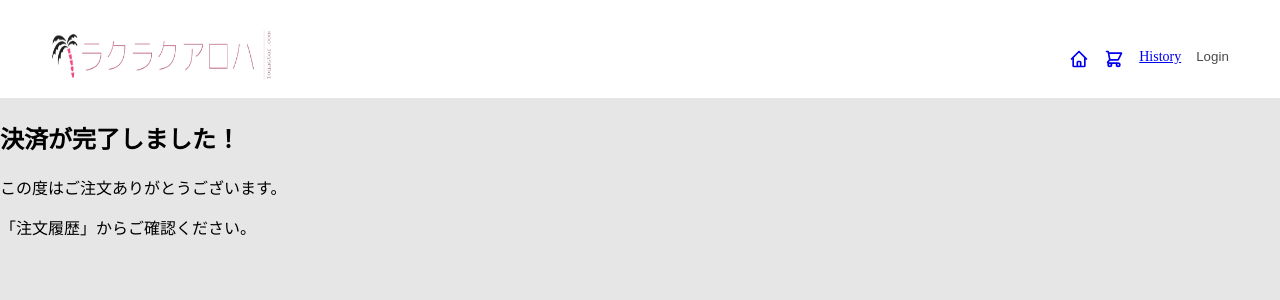
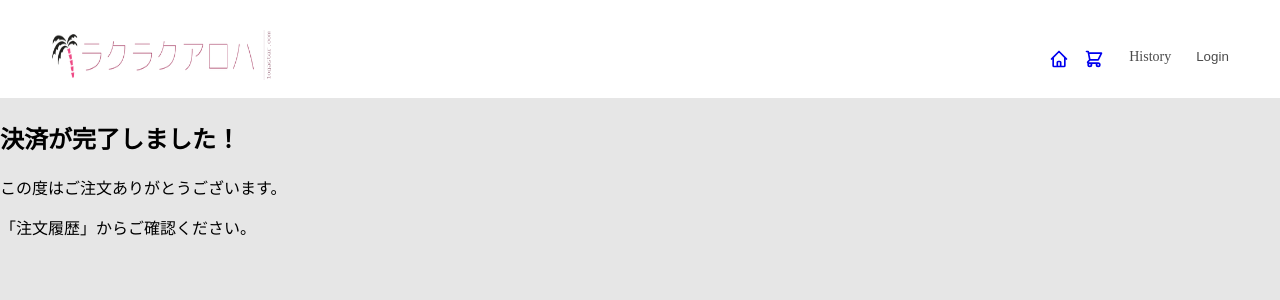
Before and after one commit to SonokaOsawa/next_scss_ec, a Next.js app: page /ordercomplete in a window 1280 px wide. Shown: the top 300 px of the page. Built offline with nearby package versions, Linux system fonts and the light colour scheme; no server answers; the database is empty.

Commit message:
商品詳細デザイン

```diff
--- a/components/molecule/Header.tsx
+++ b/components/molecule/Header.tsx
@@ -79,7 +79,7 @@ const Header: FC = () => {
             </Link>
           </li>
           <li>
-            <Link href="/history" passHref>
+            <Link href="/history" passHref className="link">
               History
             </Link>
           </li>
--- /dev/null
+++ b/styles/_itemdetail.scss
@@ -0,0 +1,137 @@
+.itemdetailbody {
+  padding: 10px 10%;
+  width: 100%;
+  color: #333333;
+}
+
+.wrapper {
+  display: grid;
+  grid-template-columns: 50% 50%;
+  grid-template-rows: 300px;
+  gap: 20px;
+}
+
+.firstitem {
+  position: static !important;
+}
+
+.detailimage {
+  position: static !important;
+  width: 90% !important;
+  height: auto !important;
+  border-radius: 5%;
+}
+
+.itemdes {
+  //   margin: 0 0 30px;
+}
+
+.title {
+  font-weight: bold;
+  margin: 30px 0 5px;
+}
+
+.cartbutton {
+  margin: 20px 0;
+  color: #fff;
+  background-color: #ff55ff;
+  border: none;
+  border-radius: 4px;
+  padding: 5px 10px;
+  cursor: pointer;
+  &:hover {
+    opacity: 70%;
+  }
+}
+
+$iconColor: #ff55ff;
+
+.radio {
+  box-sizing: border-box;
+  transition: background-color 0.2s linear;
+  position: relative;
+  display: inline-block;
+  margin: 0 20px 8px 0;
+  padding: 12px 12px 12px 42px;
+  border-radius: 8px;
+  background-color: #ffffff;
+  vertical-align: middle;
+  cursor: pointer;
+
+  &:hover {
+    background-color: #fedbfe;
+    &:after {
+      border-color: $iconColor;
+    }
+  }
+
+  &::before {
+    transition: opacity 0.2s linear;
+    position: absolute;
+    top: 50%;
+    left: 20px;
+    display: block;
+    margin-top: -5px;
+    width: 10px;
+    height: 10px;
+    border-radius: 50%;
+    background-color: $iconColor;
+    content: "";
+    opacity: 0;
+    input[type="radio"]:checked + & {
+      opacity: 1;
+    }
+  }
+
+  &::after {
+    transition: border-color 0.2s linear;
+    position: absolute;
+    top: 50%;
+    left: 15px;
+    display: block;
+    margin-top: -10px;
+    width: 16px;
+    height: 16px;
+    border: 2px solid #bbb;
+    border-radius: 6px;
+    content: "";
+  }
+}
+
+input[type="radio"] {
+  display: none;
+}
+
+.selectwrapper {
+  width: 20%;
+  position: relative;
+  border-radius: 8px;
+  background: #ffffff;
+  &::before {
+    position: absolute;
+    top: 0.8em;
+    right: 0.9em;
+    width: 0;
+    height: 0;
+    padding: 0;
+    content: "";
+    border-left: 6px solid transparent;
+    border-right: 6px solid transparent;
+    border-top: 6px solid #666666;
+    pointer-events: none;
+  }
+}
+
+.select {
+  width: 100%;
+  cursor: pointer;
+  text-indent: 10px;
+  text-overflow: ellipsis;
+  border: none;
+  outline: none;
+  background: transparent;
+  background-image: none;
+  box-shadow: none;
+  appearance: none;
+  padding: 8px 38px 8px 8px;
+}
--- a/styles/globals.css
+++ b/styles/globals.css
@@ -60,6 +60,137 @@
   border-radius: 5%;
 }
 
+.itemdetailbody {
+  padding: 10px 10%;
+  width: 100%;
+  color: #333333;
+}
+
+.wrapper {
+  display: grid;
+  grid-template-columns: 50% 50%;
+  grid-template-rows: 300px;
+  gap: 20px;
+}
+
+.firstitem {
+  position: static !important;
+}
+
+.detailimage {
+  position: static !important;
+  width: 90% !important;
+  height: auto !important;
+  border-radius: 5%;
+}
+
+.title {
+  font-weight: bold;
+  margin: 30px 0 5px;
+}
+
+.cartbutton {
+  margin: 20px 0;
+  color: #fff;
+  background-color: #ff55ff;
+  border: none;
+  border-radius: 4px;
+  padding: 5px 10px;
+  cursor: pointer;
+}
+.cartbutton:hover {
+  opacity: 70%;
+}
+
+.radio {
+  box-sizing: border-box;
+  transition: background-color 0.2s linear;
+  position: relative;
+  display: inline-block;
+  margin: 0 20px 8px 0;
+  padding: 12px 12px 12px 42px;
+  border-radius: 8px;
+  background-color: #ffffff;
+  vertical-align: middle;
+  cursor: pointer;
+}
+.radio:hover {
+  background-color: #fedbfe;
+}
+.radio:hover:after {
+  border-color: #ff55ff;
+}
+.radio::before {
+  transition: opacity 0.2s linear;
+  position: absolute;
+  top: 50%;
+  left: 20px;
+  display: block;
+  margin-top: -5px;
+  width: 10px;
+  height: 10px;
+  border-radius: 50%;
+  background-color: #ff55ff;
+  content: "";
+  opacity: 0;
+}
+input[type=radio]:checked + .radio::before {
+  opacity: 1;
+}
+.radio::after {
+  transition: border-color 0.2s linear;
+  position: absolute;
+  top: 50%;
+  left: 15px;
+  display: block;
+  margin-top: -10px;
+  width: 16px;
+  height: 16px;
+  border: 2px solid #bbb;
+  border-radius: 6px;
+  content: "";
+}
+
+input[type=radio] {
+  display: none;
+}
+
+.selectwrapper {
+  width: 20%;
+  position: relative;
+  border-radius: 8px;
+  background: #ffffff;
+}
+.selectwrapper::before {
+  position: absolute;
+  top: 0.8em;
+  right: 0.9em;
+  width: 0;
+  height: 0;
+  padding: 0;
+  content: "";
+  border-left: 6px solid transparent;
+  border-right: 6px solid transparent;
+  border-top: 6px solid #666666;
+  pointer-events: none;
+}
+
+.select {
+  width: 100%;
+  cursor: pointer;
+  text-indent: 10px;
+  text-overflow: ellipsis;
+  border: none;
+  outline: none;
+  background: transparent;
+  background-image: none;
+  box-shadow: none;
+  -webkit-appearance: none;
+     -moz-appearance: none;
+          appearance: none;
+  padding: 8px 38px 8px 8px;
+}
+
 * {
   box-sizing: border-box;
 }
@@ -90,6 +221,14 @@ h1 {
   margin: 0;
   padding: 0;
   cursor: pointer;
+}
+
+.link {
+  text-decoration: none;
+  color: #4b4b4b;
+}
+.link:hover {
+  color: #f279b4;
 }
 
 ul {
--- a/styles/globals.scss
+++ b/styles/globals.scss
@@ -1,6 +1,8 @@
 @use "searchfield";
 
 @use "itemsarray";
+
+@use "itemdetail";
 
 * {
   box-sizing: border-box;
@@ -34,13 +36,13 @@ h1 {
   cursor: pointer;
 }
 
-// .link {
-//   text-decoration: none;
-//   color: #4b4b4b;
-//   &:hover {
-//     color: #f279b4;
-//   }
-// }
+.link {
+  text-decoration: none;
+  color: #4b4b4b;
+  &:hover {
+    color: #f279b4;
+  }
+}
 
 ul {
   list-style: none;
```
Also changed, not shown: pages/[id].tsx (+34 -20 lines), 1 other file (tests, documents, lock files or other folders).
